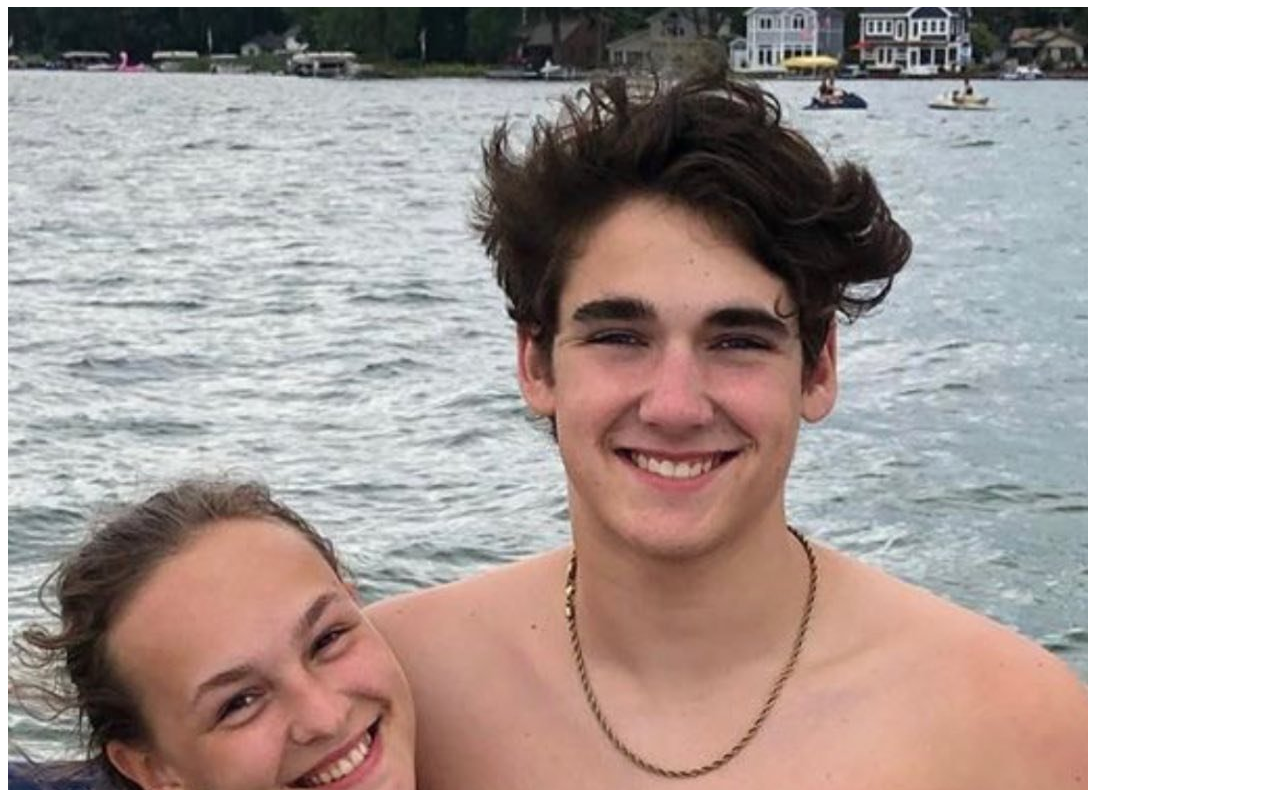
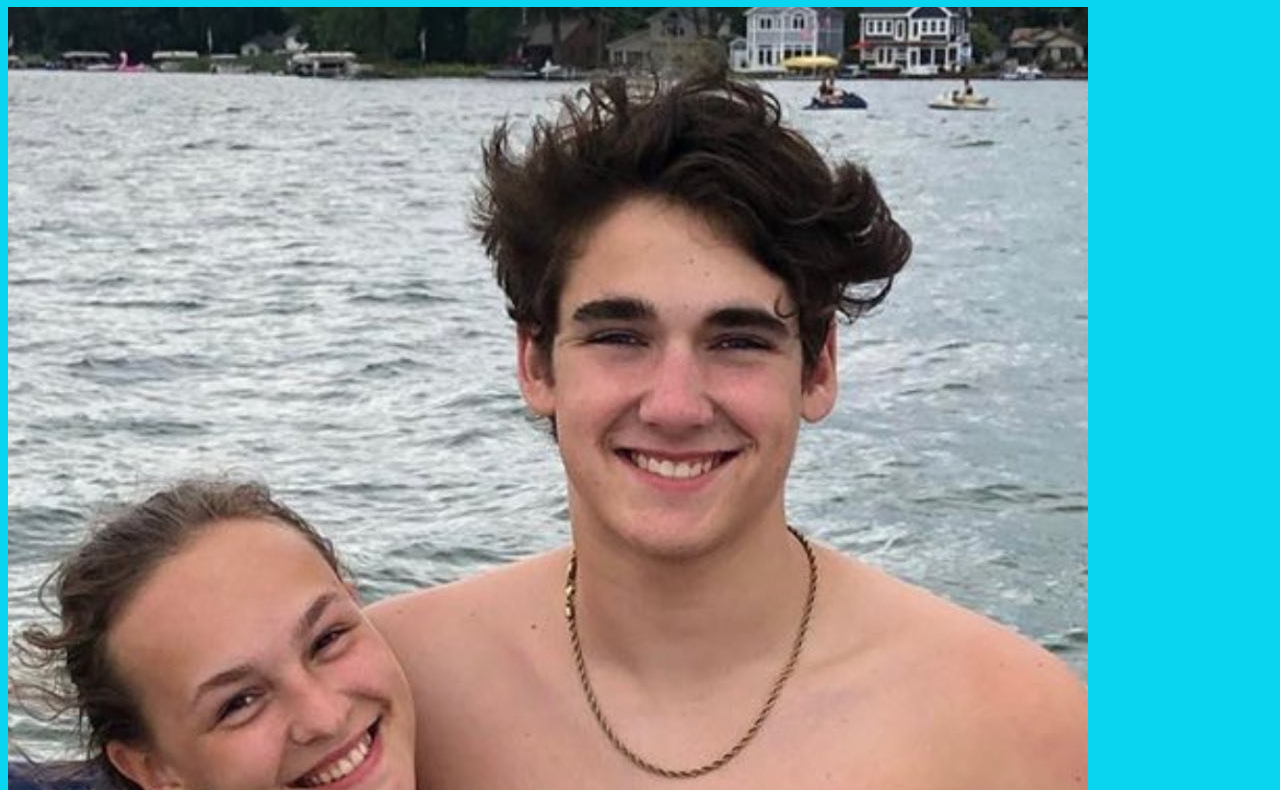
Before and after one commit to Splogsterhd/splogsterhd.github.io, a plain HTML site: page index.html in a window 1280 px wide. Shown: the part 73-863 px from the top of the page. Drawn offline with Linux system fonts and the light colour scheme.

Commit message:
Add files via upload

```diff
--- a/index.html
+++ b/index.html
@@ -1,7 +1,6 @@
 <!DOCTYPE html>
 <html>
-<title>IST195 KMUTH Website</title>
-<body style = “background-color: #F8D795;”>
+    <body style="background-color:rgb(9, 213, 240);">
 
 <h1 style="font-size: 45p;">Kyle Muth</h1>
 
```
